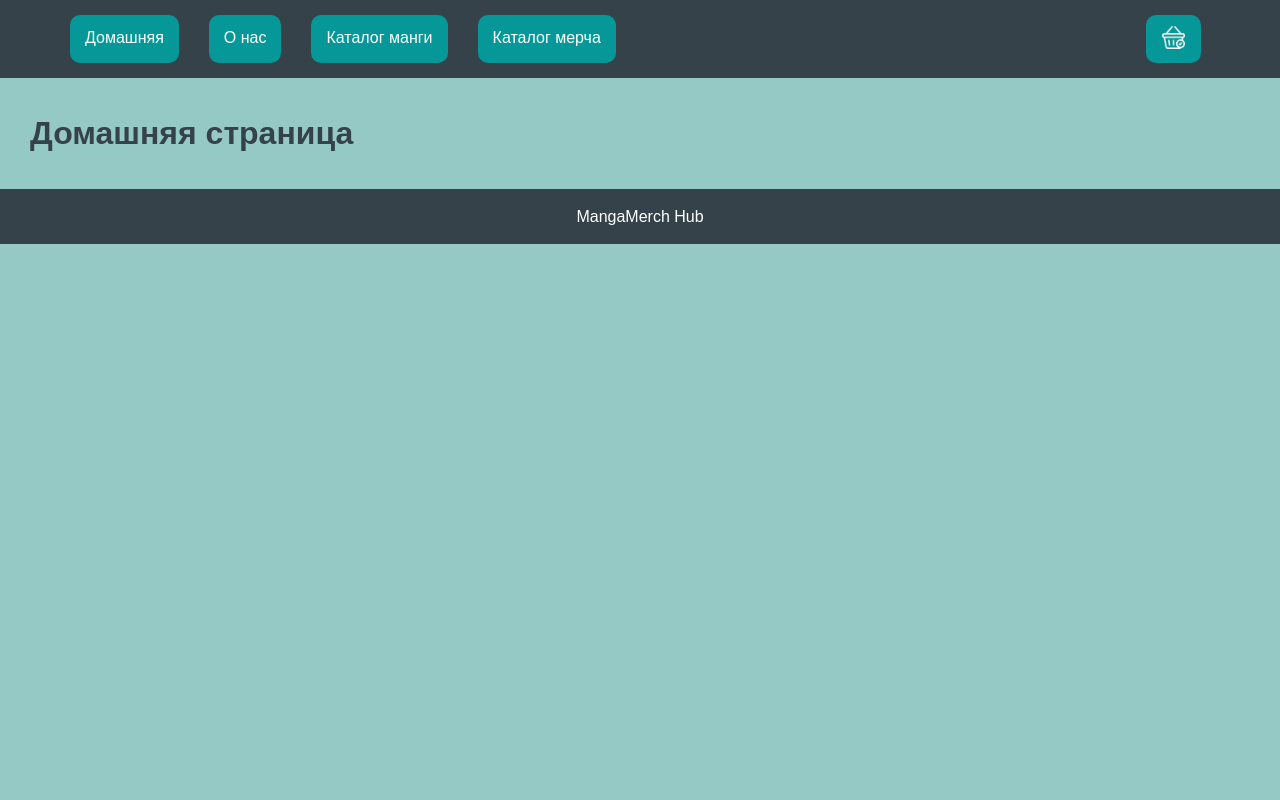
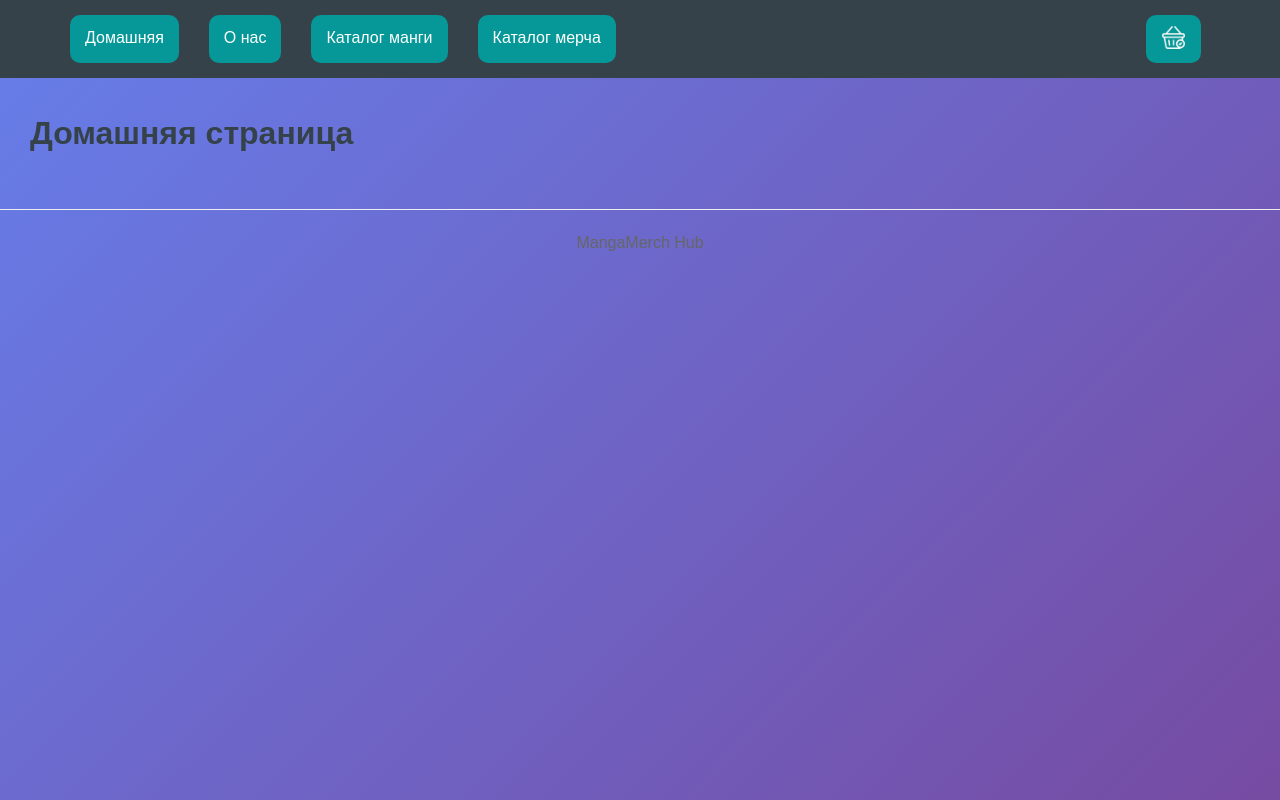
Before and after one commit to Oyoshiiii/php-project, a PHP site: page /site-visual/index.php in a window 1280 px wide. Run offline with PHP 8.4, Linux system fonts and the light colour scheme.

Commit message:
Стили.

```diff
--- a/site-visual/css/styles.css
+++ b/site-visual/css/styles.css
@@ -6,14 +6,13 @@
     padding: 0;
     box-sizing: border-box;
 }
-
 body {
-    font-family: Arial, sans-serif;
+    font-family: 'Arial', sans-serif;
     line-height: 1.6;
-    background-color: #95c9c6;
-    color: #1d3939;
+    background: linear-gradient(135deg, #667eea 0%, #764ba2 100%);
+    min-height: 100vh;
+    color: #333;
 }
-
 header {
     background: #35424a;
     color: rgb(144, 220, 250);
@@ -49,7 +48,32 @@ nav a:active {
     margin-left: 500px;
     padding: 0 10px;
 }
+.form-group {
+    margin-bottom: 20px;
+}
 
+.form-group label {
+    display: block;
+    margin-bottom: 5px;
+    font-weight: bold;
+    color: #555;
+}
+
+.form-group input,
+.form-group select {
+    width: 100%;
+    padding: 12px;
+    border: 2px solid #ddd;
+    border-radius: 5px;
+    font-size: 16px;
+    transition: border-color 0.3s ease;
+}
+
+.form-group input:focus,
+.form-group select:focus {
+    outline: none;
+    border-color: #667eea;
+}
 #shopping-cart-img{
     height: 35px;
     margin-top: 5px;
@@ -66,18 +90,40 @@ h1 {
     margin-bottom: 15px;
     margin-left: 30px;
 }
-
-.info {
+.container {
+    max-width: 800px;
+    margin: 0 auto;
+    padding: 20px;
     background: white;
+    min-height: 100vh;
+    box-shadow: 0 0 20px rgba(0,0,0,0.1);
+}
+.recommendations {
+    background: #fff3e0;
     padding: 20px;
-    margin: 15px 0;
     border-radius: 10px;
+    margin: 20px 0;
+    border-left: 5px solid #ff9800;
 }
 
+.recommendations h3 {
+    color: #ef6c00;
+    margin-bottom: 15px;
+}
+
+.recommendations ul {
+    list-style: none;
+    text-align: left;
+}
+
+.recommendations li {
+    padding: 8px 0;
+    border-bottom: 1px solid #ffe0b2;
+}
 footer {
-    background: #35424a;
-    color: white;
     text-align: center;
-    padding: 15px;
-    margin-top: 30px;
+    margin-top: 50px;
+    padding: 20px;
+    color: #666;
+    border-top: 1px solid #eee;
 }
```
